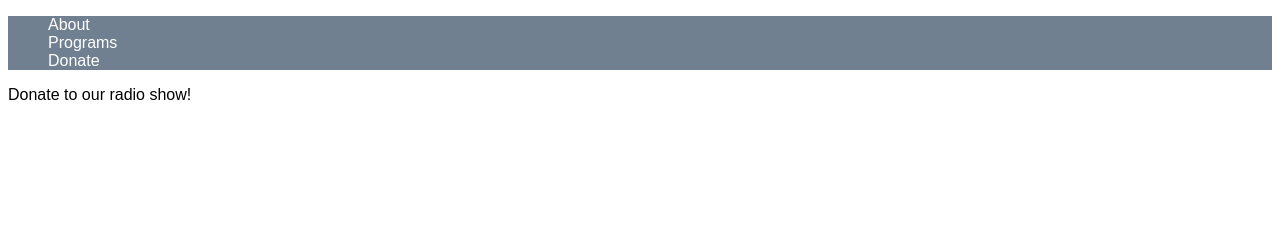
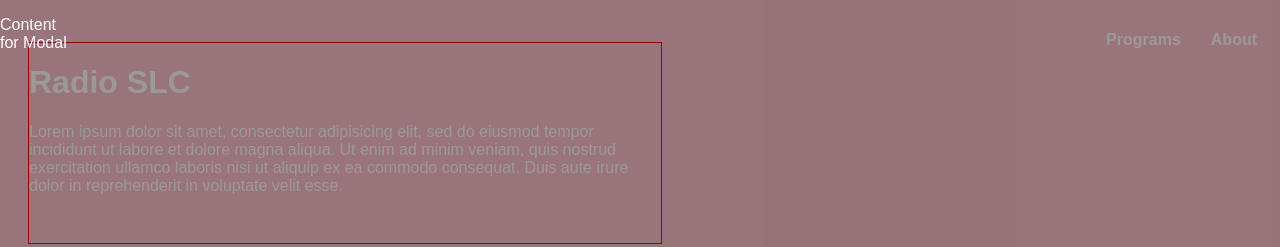
Before and after one commit to Slyncorey34/Modal_Homework, a plain HTML site: page index.html in a window 1280 px wide. Drawn offline with nearby package versions, Linux system fonts and the light colour scheme.

Commit message:
Fixed lightbox show/hide

```diff
--- a/index.html
+++ b/index.html
@@ -8,16 +8,23 @@
 		<ul>
 			<li>About</li>
 			<li>Programs</li>
-			<li><a>Donate</a></li>
 		</ul>
+	</nav>
+
+	<div id="wrapper">
+		<h1>Radio SLC</h1>
+		 <p>Lorem ipsum dolor sit amet, consectetur adipisicing elit, sed do eiusmod
+		tempor incididunt ut labore et dolore magna aliqua. Ut enim ad minim veniam,
+		quis nostrud exercitation ullamco laboris nisi ut aliquip ex ea commodo
+		consequat. Duis aute irure dolor in reprehenderit in voluptate velit esse.
+		</p>
 	</div>
-	<div class="modal">
-		<p>
-			Donate to our radio show!
-		</p>
-</div>
-<script src="https://ajax.googleapis.com/ajax/libs/jquery/2.1.3/jquery.min.js">
-</script>
+		<div id="modal">
+			<div id="inner_modal">
+			<p>Content for Modal</p>
+			</div>
+		</div>
+<script src="https://ajax.googleapis.com/ajax/libs/jquery/2.1.3/jquery.min.js"></script>
 <script src="main.js"></script>
 </body>
 </html>
--- a/main.js
+++ b/main.js
@@ -1,21 +1,11 @@
+$(document).ready(
+	function() {
 
-// Javascript using jquery library to reveal and hide the modal:
-$(document).ready(
-	function(){
-// when user clicks on the Donate link, show the text modal
-	$(".my-link").on("click",
-	function(e) {
-		e.preventDefault();
-		var $image = $("#p");
-		$image.attr("src",$(this).attr("src") );
-	$(".modal").show(1000,function() {
-	// $("#this-image").attr("src","ab.jpg");
+		$('#modal').show(1100,function()  {
+			$('#modal').on('click', function(){
+			$('#modal').hide();
 
-	$(".modal").on("click",
-	function() {
-		$(".modal").hide();
+		});
 
+		});
 	});
-	});
-});
-});
--- a/style.css
+++ b/style.css
@@ -1,14 +1,69 @@
-body {
-	font-family: Arial, sans-serif
+html {
+	font-family: Arial, sans-serif;
+	color: white;
+	background-color: pink;
+	}
+
+body{
+	/*background-image: url("radio.jpg");*/
+	background-size: 100%;
+	background-attachment: fixed;
 }
+
 #nav_bar ul {
-	background-color: slategrey;
-	color: white;
+	height: 10px;
+	width: auto;
 }
+
 #nav_bar li {
 	list-style: none;
-
+	display: inline;
+	padding: 15px;
+	font-weight: bold;
+	color: white;
+	float: right;
 }
 #nav_bar a {
 	text-decoration: none;
 }
+#wrapper {
+	width: 50%;
+	height: 200px;
+	margin-left: 20px;
+	border: 1px solid red;
+}
+/*#wrapper h1 {
+
+}
+p  {
+	color: white;
+	margin-left: 30px;
+	width: auto;
+	height: 200px;
+	padding-top: 20px;
+
+}
+#overlay {
+
+     position: absolute;
+     left: 0px;
+     top: 0px;
+     width:100%;
+     height:100%;
+     text-align:center;
+  /*   z-index: 1000;*/
+
+#modal{
+	position: absolute;
+	top: 0px;
+	left: 0px;
+	width: 100%;
+	height: 100%;
+	background-color: rgba(0,0,0,0.4);
+	display: none;
+}
+#inner_modal {
+		background-color: rgba(0,.5,0,0);
+		width: 70px;
+		height: 70px;
+}
```
Also changed, not shown: radio.jpg (added), 1 other file.
